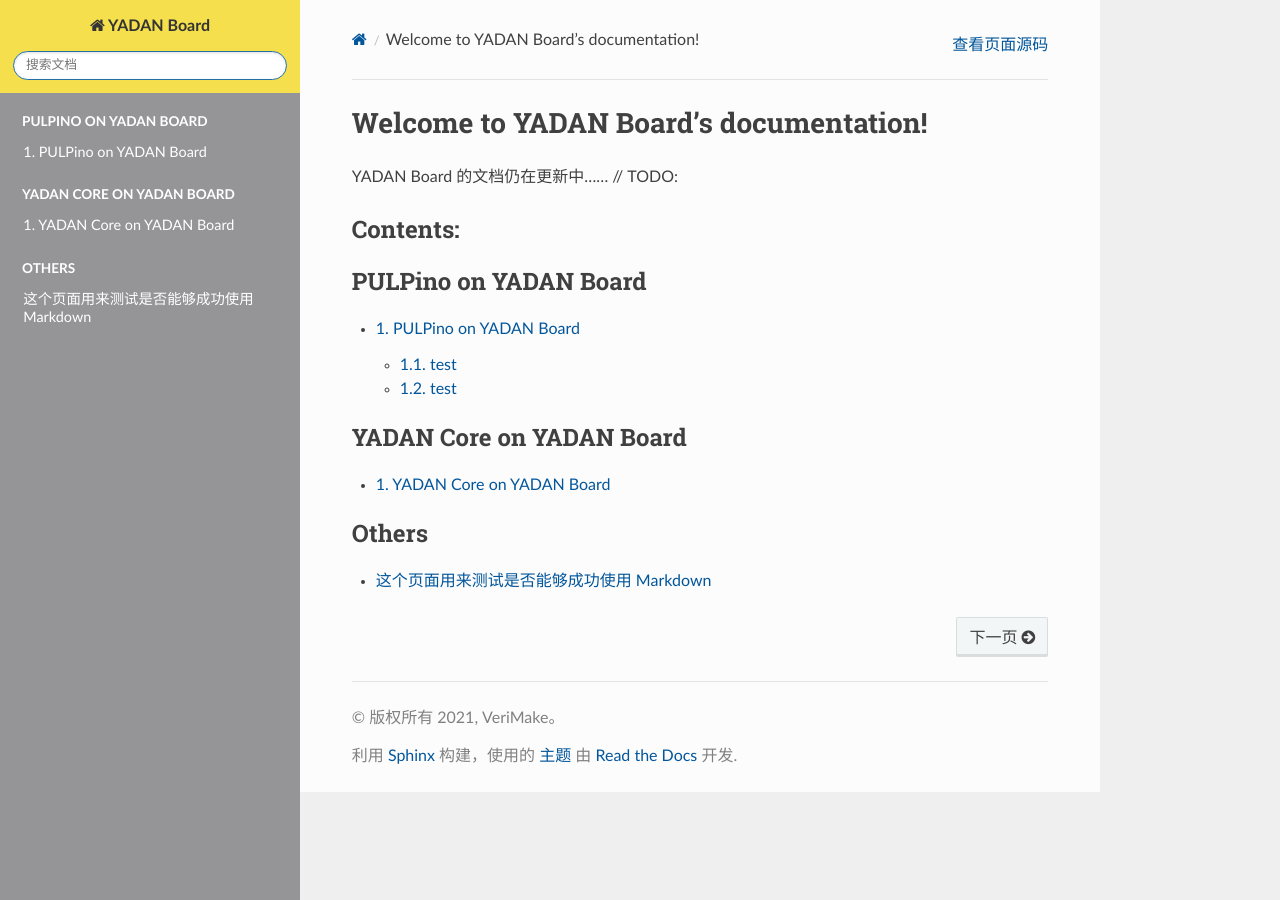
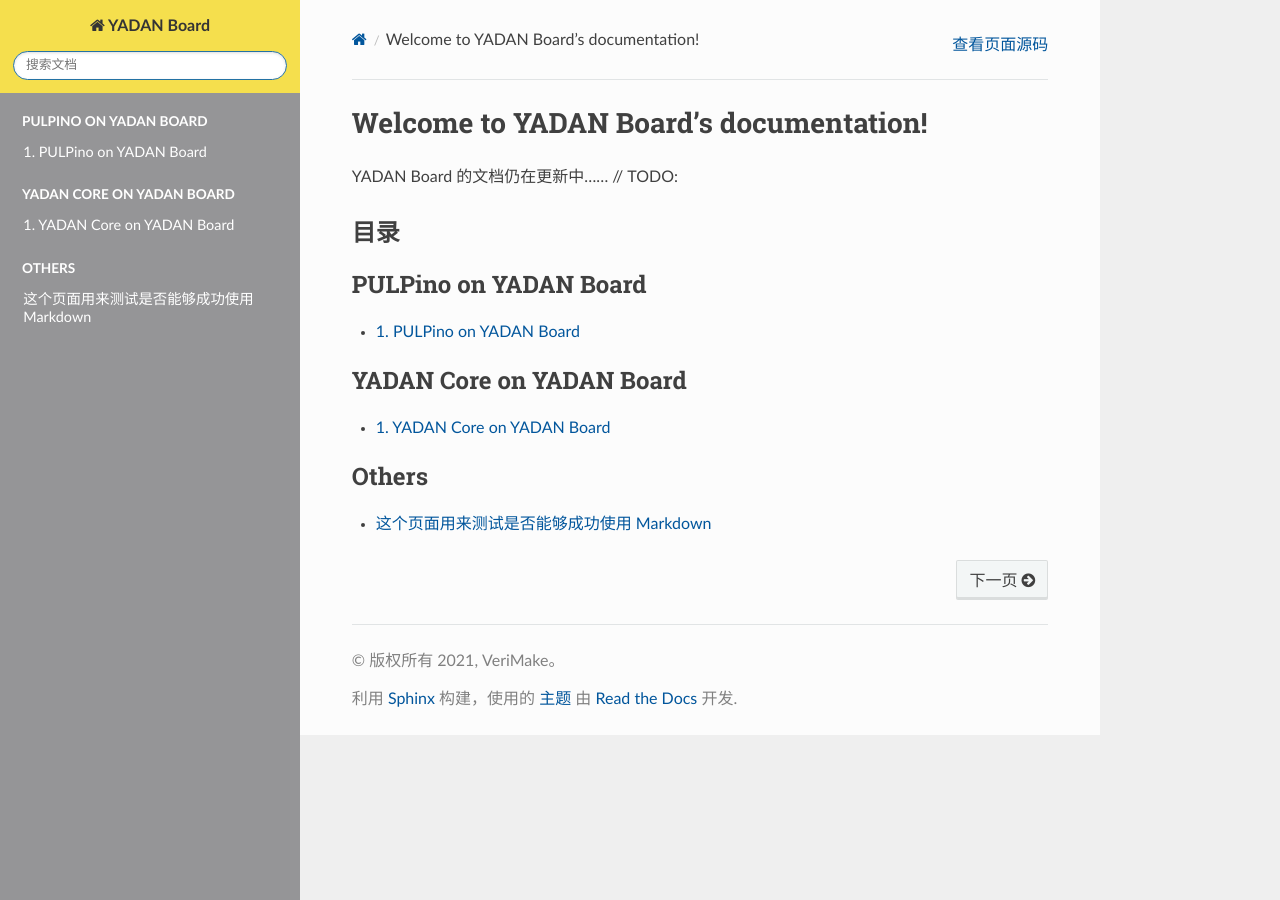
Before and after one commit to CSY-tvgo/YADAN-Docs, a Sphinx documentation site: the page built from docs/source/index.rst, in a window 1280 px wide. Built offline with Sphinx 7.4.7 and the Read the Docs theme 2.0.0, drawn with Linux system fonts in a browser that asks for light colours.

Commit message:
Update index.rst

```diff
--- a/docs/source/index.rst
+++ b/docs/source/index.rst
@@ -1,14 +1,15 @@
+=========================================
 Welcome to YADAN Board's documentation!
-================================================
+=========================================
 
 YADAN Board 的文档仍在更新中……  // TODO:
 
-Contents:
----------
+目录
+======
 
 .. toctree::
    :numbered:
-   :maxdepth: 2
+   :maxdepth: 1
    :caption: PULPino on YADAN Board
 
    PULPino/index.md
@@ -16,14 +17,14 @@
 
 .. toctree::
    :numbered:
-   :maxdepth: 2
+   :maxdepth: 1
    :caption: YADAN Core on YADAN Board
 
    YadanCore/index.md
 
 
 .. toctree::
-   :maxdepth: 2
+   :maxdepth: 1
    :caption: Others
 
    content_test.md
```
